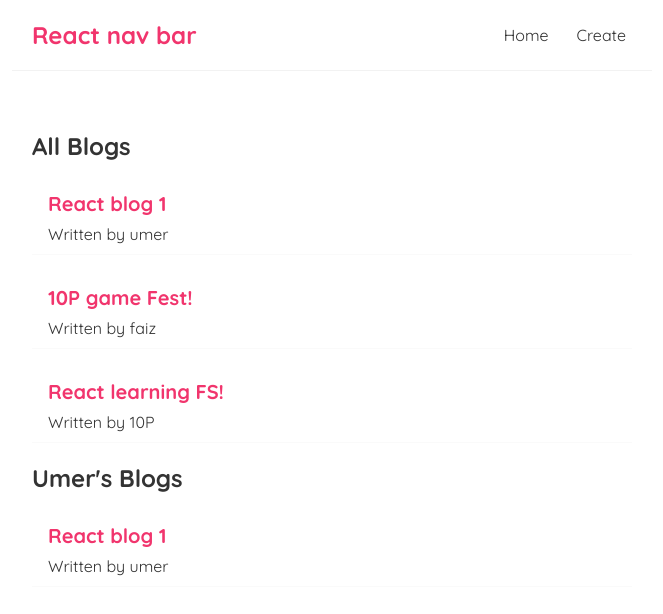
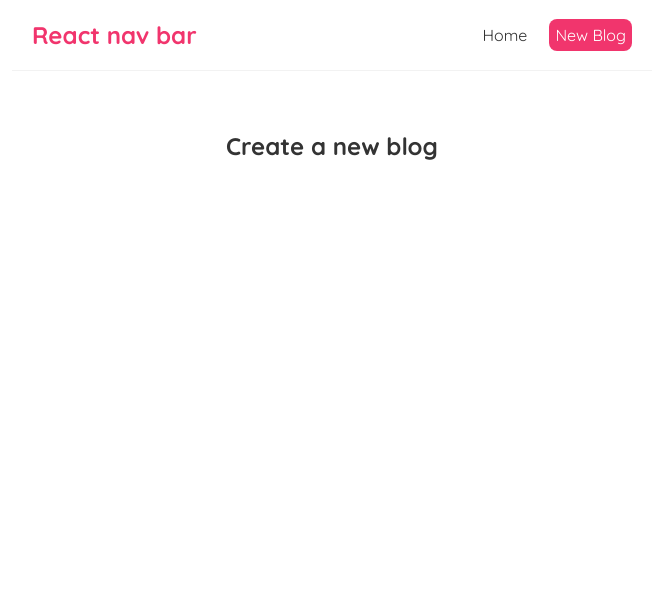
Before and after one commit to umerfaiz10p/react-learning-boiler, a React (Create React App) app: page /create in a window 1280 px wide. Shown: the top 614 px of the page, without its empty margins (308-971 px from the left). Built offline with nearby package versions, Linux system fonts and the light colour scheme; data requests are answered from the project's data file.

Commit message:
multiple pages, abort controller error handling

```diff
--- a/src/App.js
+++ b/src/App.js
@@ -2,6 +2,7 @@ import Navbar from './components/Navbar';
 import Home from './components/Home';
 import './App.css';
 import { BrowserRouter as Router, Route, Switch } from 'react-router-dom';
+import Create from './components/Create';
 
 function App() {
   return (
@@ -10,8 +11,12 @@ function App() {
         <Navbar />
         <div className="content">
           <Switch>
-            <Route path="/">
+          <Route exact path="/">
+          {/* for all the route cases the react will pick the first match always so if we haven't use exact eighter we have more to the path it will stop on first match */}
               <Home />
+            </Route>
+            <Route exact path="/create">
+              <Create/>
             </Route>
           </Switch>
         </div>
--- /dev/null
+++ b/src/components/Create.js
@@ -0,0 +1,9 @@
+const Create = () => {
+    return (
+        <div className ="create">
+            <h2>Create a new blog</h2>
+        </div>
+    );
+}
+
+export default Create;
--- a/src/components/Navbar.js
+++ b/src/components/Navbar.js
@@ -1,13 +1,18 @@
+import { Link } from "react-router-dom";
 const Navbar = () => {
     return (
         <nav className="navbar">
             <h1>React nav bar</h1>
             <div className="links">
-                <a href="/">Home</a>
-                <a href="/create">Create</a>
+                <Link to="/">Home</Link>
+                <Link to="/create" style={{
+                    color: 'white',
+                    backgroundColor: '#f1356d',
+                    borderRadius: '8px'
+                }}>New Blog</Link>
             </div>
         </nav>
-     );
+    );
 }
 
 export default Navbar;
--- a/src/components/useFetch.js
+++ b/src/components/useFetch.js
@@ -1,15 +1,15 @@
 import { useEffect, useState } from "react";
 const useFetch = (url) => {
-    const [data, setData] = useState(null)
+    const [data, setData] = useState(null);
     const [isPending, setIsPending] = useState(true);
     const [error, setError] = useState(null);
-
     useEffect(() => {
+        const abortCont = new AbortController();
         setTimeout(() => {
-            fetch(url)
+            fetch(url, { signal: abortCont.signal })
                 .then(res => {
                     if (!res.ok) { // error coming back from server
-                        throw Error('could not fetch the data for blogs');
+                        throw Error('could not fetch the data for that resource');
                     }
                     return res.json();
                 })
@@ -19,16 +19,20 @@ const useFetch = (url) => {
                     setError(null);
                 })
                 .catch(err => {
-                    // auto catches network / connection error
-                    setIsPending(false);
-                    setError(err.message);
+                    if (err.name === 'AbortError') {
+                        console.log('fetch aborted')
+                    } else {
+                        // auto catches network / connection error
+                        setIsPending(false);
+                        setError(err.message);
+                    }
                 })
         }, 1000);
+        // abort the fetch
+        return () => abortCont.abort();
     }, [url])
 
-    return {
-        data, isPending, error
-    }
+    return { data, isPending, error };
 }
 
 export default useFetch;
```
